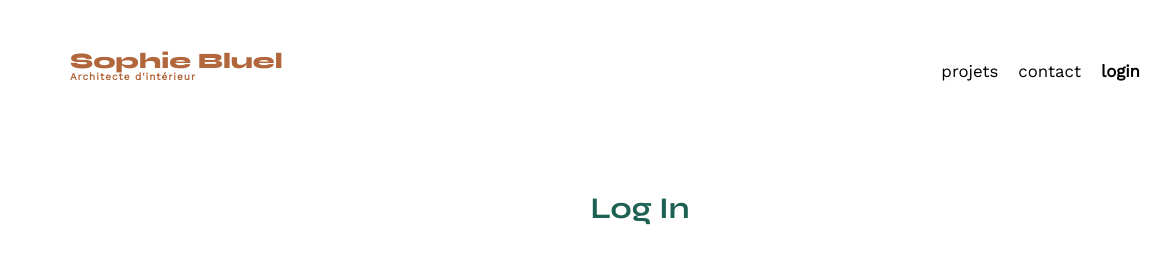
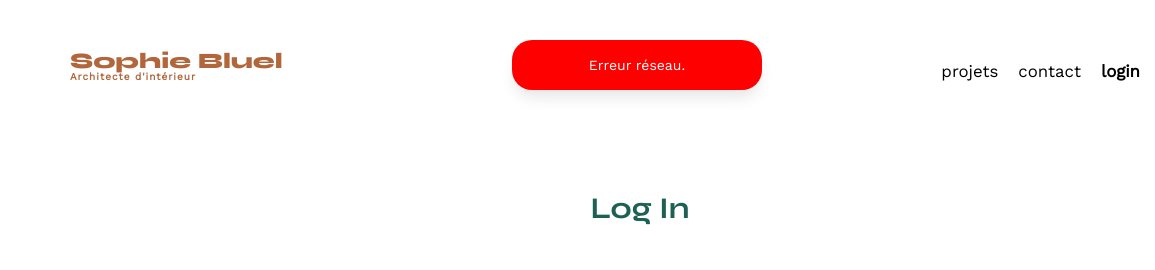
Before and after one commit to marsodeb/P6-SophieBluel, a plain HTML site: page FrontEnd/pages/login.html in a window 1280 px wide. Both pictures are taken after typing "name@example.com", "Sample123" into the empty fields and a click on the input "Se connecter". Shown: the top 270 px of the page, 0-1155 px from the left. Drawn offline with nearby package versions, Linux system fonts and the light colour scheme; no server answers.

Commit message:
adding popup for user info

```diff
--- a/FrontEnd/assets/script/adminLogin.js
+++ b/FrontEnd/assets/script/adminLogin.js
@@ -1,5 +1,8 @@
+import { showPopup } from "./popUp.js";
+
 const formulaireLogin = document.querySelector(".formulaireLogin");
 const loginStatus = document.querySelector(".loginStatus");
+
 
 formulaireLogin.addEventListener("submit", async function (event) {
     event.preventDefault();
@@ -16,8 +19,7 @@ formulaireLogin.addEventListener("submit", async function (event) {
     const password = passwordInput.value;
 
     if (!email || !password) {
-        loginStatus.setAttribute("style", "color:red;");
-        loginStatus.innerHTML = "Vous devez remplir correctement le formulaire de connection."
+        showPopup("Merci de remplir correctement le formulaire de connection.", true);
         return;
     }
 
@@ -33,20 +35,14 @@ formulaireLogin.addEventListener("submit", async function (event) {
         });
 
         if (response.status !== 200) {
-            loginStatus.setAttribute("style", "color:red;");
-            loginStatus.innerHTML = "E-mail ou mot de passe incorrect."
+            showPopup("E-mail ou mot de passe incorrect.", true);
             return;
         }
 
         const data = await response.json();
-        sessionStorage.setItem("token", data.token); // Stockage du token
-        loginStatus.setAttribute("style", "color:#2ce62f;");
-        loginStatus.innerHTML = "Vous êtes connectés, redirection dans 3 secondes..."
-        setTimeout(() => {
-            window.location.replace("../index.html");
-        }, 2000);
+        sessionStorage.setItem("token", data.token);
+        window.location.replace("../index.html");
     } catch (error) {
-        const errorMessage = error.message || "Erreur réseau ou serveur";
-        console.error("Erreur de connexion : ", error);
+        showPopup("Erreur réseau.", true);
     }
 });
--- a/FrontEnd/assets/script/main.js
+++ b/FrontEnd/assets/script/main.js
@@ -2,6 +2,7 @@ import { repWorks } from "./config.js";
 import { genWorks } from "./genWorks.js";
 import { filterWorks, genCateg } from "./genCateg.js";
 import { openModal, closeModal, deletWorks } from "./adminModal.js";
+import { showPopup } from "./popUp.js";
 
 genWorks(repWorks);
 genCateg();
@@ -16,7 +17,6 @@ for (let i = 0; i < categButton.length; i++) {
 }
 
 
-
 function checkAdmin() {
 
     if (sessionStorage.getItem("token") != null) {
@@ -26,6 +26,7 @@ function checkAdmin() {
         adminModeVisible.style.visibility = "visible";
         adminModeVisible.style.maxHeight = "100%";
         adminEditVisible.style.visibility = "visible";
+        showPopup("Vous êtes connectés.", false);
     } else {
         // Mettre erreur log
     }
--- /dev/null
+++ b/FrontEnd/assets/script/popUp.js
@@ -0,0 +1,17 @@
+export function showPopup(message, isError = false) {
+    const popup = document.querySelector(".popupInfo");
+
+    popup.innerText = message;
+    popup.classList.add("visible");
+
+    if (isError) {
+        popup.classList.add("error");
+
+    } else {
+
+        popup.classList.remove("error");
+    }
+    setTimeout(() => {
+        popup.classList.remove("visible");
+    }, 3000);
+}
--- a/FrontEnd/assets/style.css
+++ b/FrontEnd/assets/style.css
@@ -464,3 +464,33 @@ footer nav ul {
   border-radius: 3px;
   cursor: pointer;
 }
+
+/* Popup */
+
+.popupInfo {
+  position: absolute;
+  width: 250px;
+  height: 50px;
+  display: flex;
+  align-items: center;
+  justify-content: center;
+  background-color: rgb(44, 216, 9);
+  border-radius: 20px;
+  box-shadow: 0px 10px 15px -3px rgba(0, 0, 0, 0.1);
+  color: white;
+  left: 40%;
+  top: 5%;
+  visibility: hidden;
+  opacity: 0;
+  transition: opacity 0.5s ease-in-out;
+  text-align: center;
+}
+
+.error {
+  background-color: red;
+}
+
+.visible {
+  visibility: visible;
+  opacity: 1;
+}
--- a/FrontEnd/pages/login.html
+++ b/FrontEnd/pages/login.html
@@ -15,6 +15,8 @@
 </head>
 
 <body>
+    <div class="popupInfo">
+    </div>
     <header>
         <a href="../index.html">
             <h1>Sophie Bluel <span>Architecte d'intérieur</span></h1>
@@ -34,7 +36,6 @@
         <div class="loginContainer">
             <section class="loginPanel">
                 <h2>Log In</h2>
-                <span class="loginStatus"></span>
                 <form action="" method="post" class="formulaireLogin">
                     <div class="email">
                         <label for="email">E-mail</label>
```
Also changed, not shown: FrontEnd/index.html (+2 -0 lines).
